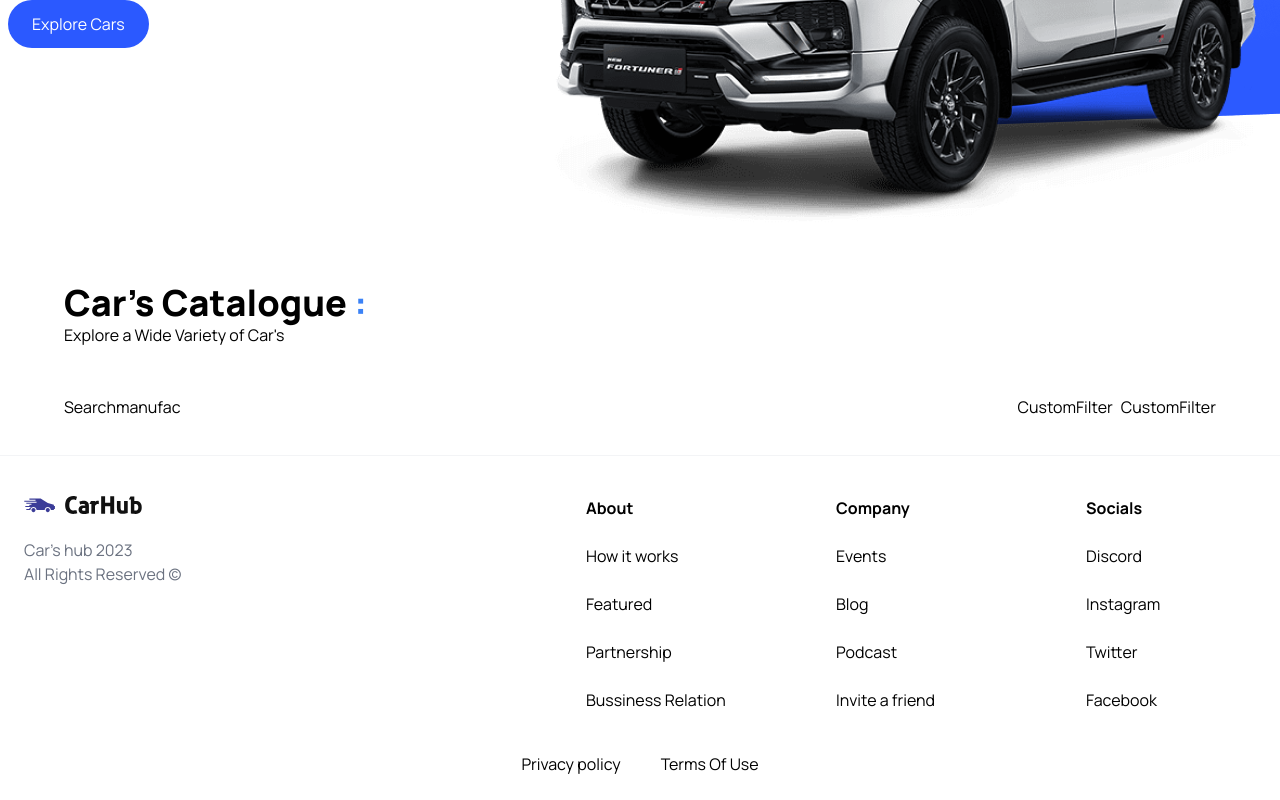
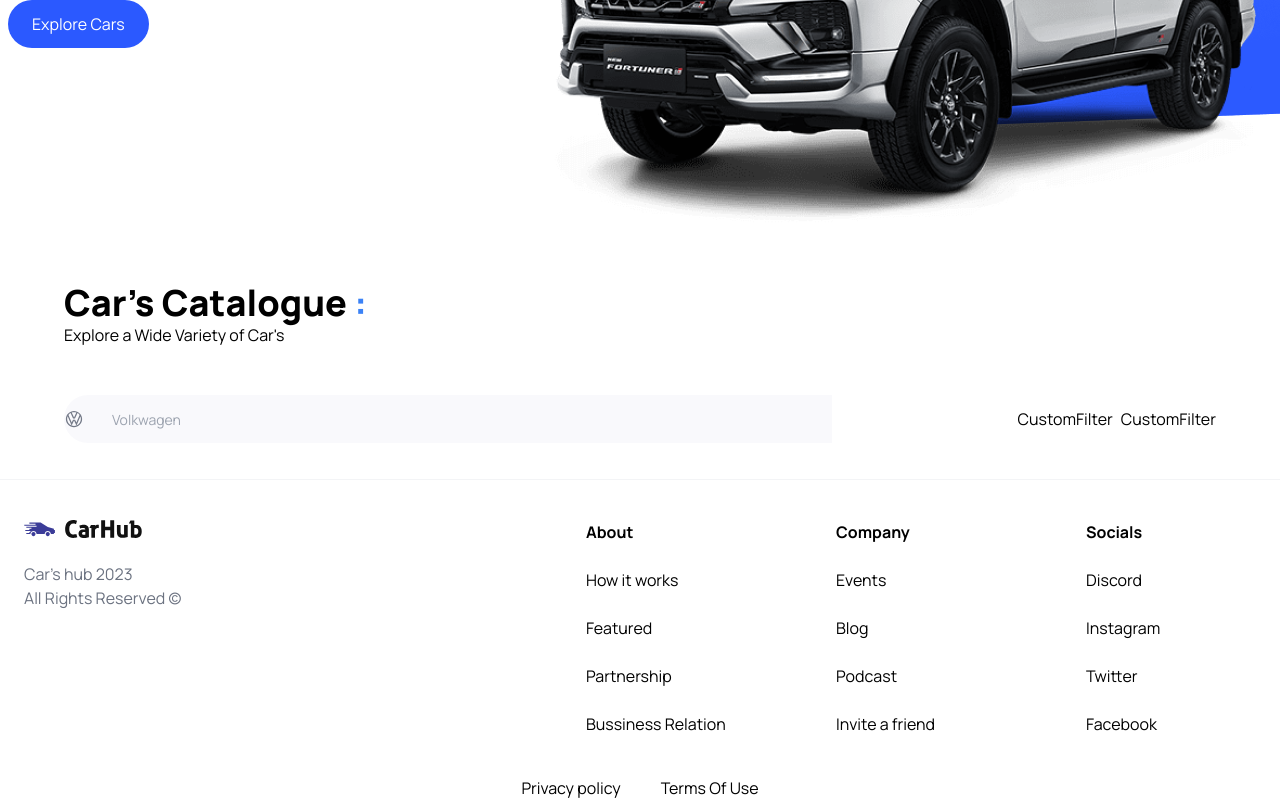
Before and after one commit to Saber1Y/Cars-Hub, a Next.js app: page / in a window 1280 px wide. Shown: the part 573-1373 px from the top of the page. Before the commit the page ends 1349 px from the top, so only its background shows below. Built offline with nearby package versions, Linux system fonts and the light colour scheme.

Commit message:
UPDATE: FILTER FUNC

```diff
--- a/components/SearchManufac.jsx
+++ b/components/SearchManufac.jsx
@@ -1,10 +1,59 @@
-import React from 'react'
+"use client"
+import React, { useState, Fragment } from 'react'
 import { searchManuFacturerProps } from '../type'
+import { Combobox, Transition } from '@headlessui/react'
+import Image from 'next/image'
+import { manufacturers } from '@/constants/data'
+
+
 
 const SearchManufac = ({ manufacturer, setManufacturer }) => {
+
+  const  [query, setQuery] = useState('')
+
+  const FilteredManu = query === "" ? manufacturers : manufacturers.filter((item) => (
+    item.toLowerCase().replace(/\s+/g, "").includes(query.toLowerCase().replace(/\s+/g, ""))
+  ));
+
   return (
-    <div>
-      Searchmanufac
+    <div className='search-manufacturer'>
+      <Combobox>
+        <div className='relativeeee w-full'>
+          <Combobox.Button className='absolute top-[14px]'>
+            <Image
+            src='/car-logo.svg'
+            width={20}
+            height={20}
+            alt='car logo'
+            className=''
+            />
+
+          </Combobox.Button>
+          <Combobox.Input
+          className='search-manufacturer__input' placeholder='Volkwagen' displayValue={(manufacturer) => manufacturer}
+          onChange={(e) => setQuery(e.target.value)}
+          />
+
+          <Transition
+            as={Fragment}
+            leave='transition ease-in duration-100'
+            leaeveFrom='opacity-100'
+            leaveTo='opacity-0'
+            afterLeave={() => setQuery('')}
+          >
+            <Combobox.Options>
+              {FilteredManu.length === 0 && query !== "" && (
+                <Combobox.Option
+                value={query}
+                className="search-manufacturer__options"
+                >
+                  Create "{query}"
+                </Combobox.Option>
+              )}
+            </Combobox.Options>
+          </Transition>
+        </div>
+      </Combobox>
     </div>
   )
 }
```
